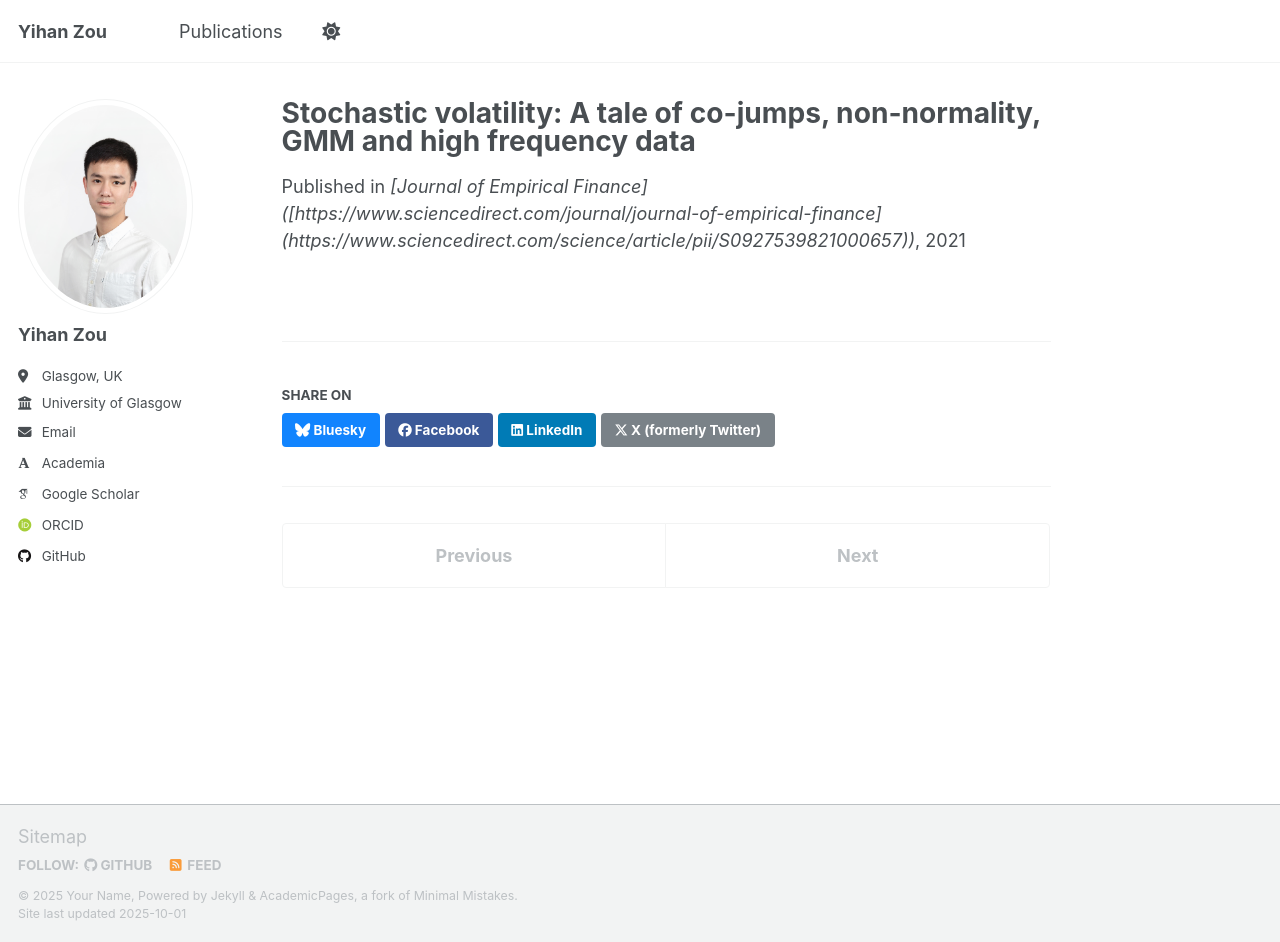
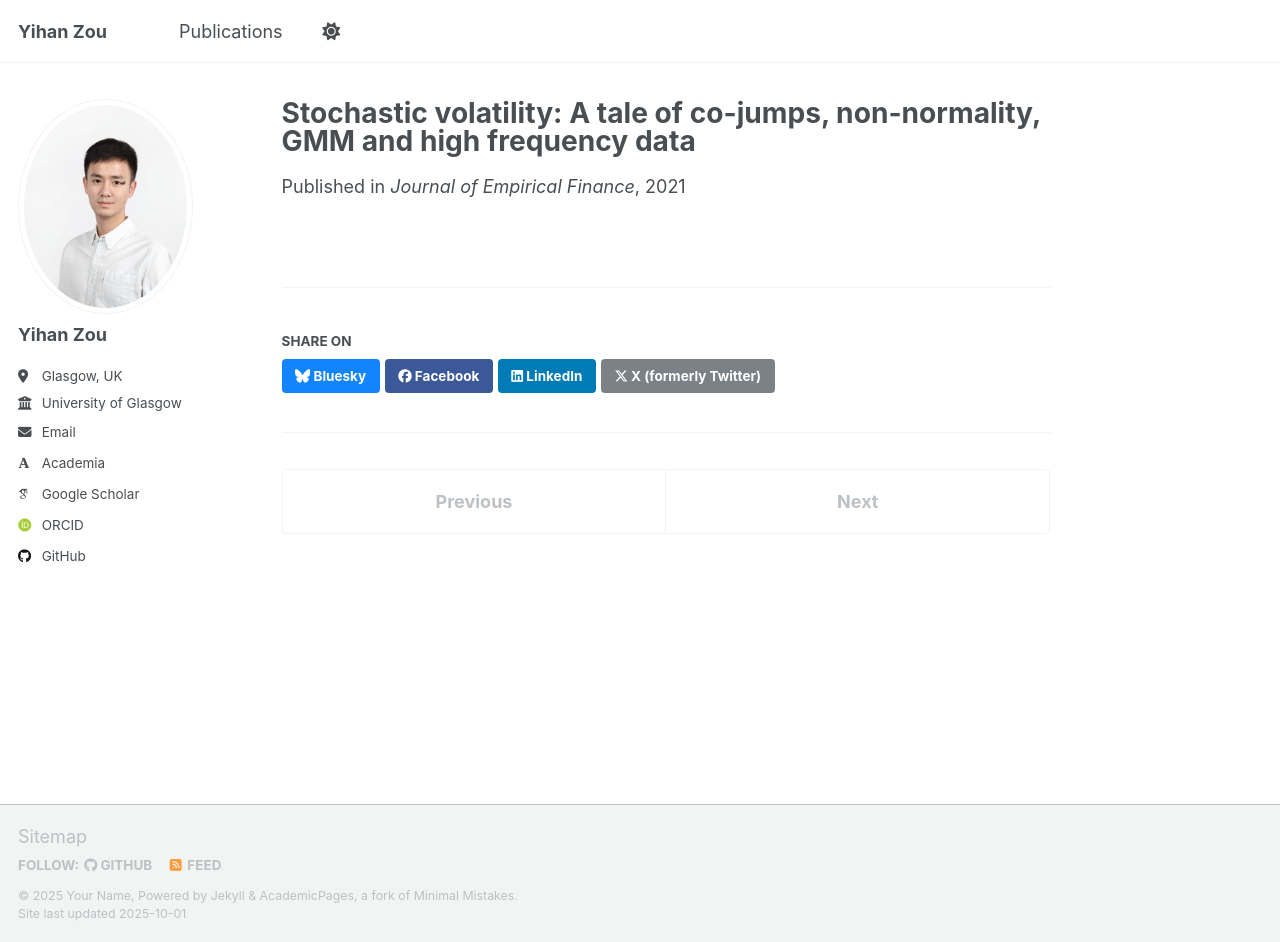
Before and after one commit to yihanZzz/yihanZzz.github.io, a Jekyll site: the page built from _publications/2021-08-stochastic-volatility-cojumps-nonnormality-gmm-high-frequency.md, in a window 1280 px wide and 942 px high. Built offline with Jekyll 4.4.1, drawn with Linux system fonts in a browser that asks for light colours; some web fonts are replaced; a script that is not in the unit is left out; part of the change alters nothing that is shown.

Commit message:
Update 2021-08-stochastic-volatility-cojumps-nonnormality-gmm-high-frequency.md

```diff
--- a/_publications/2021-08-stochastic-volatility-cojumps-nonnormality-gmm-high-frequency.md
+++ b/_publications/2021-08-stochastic-volatility-cojumps-nonnormality-gmm-high-frequency.md
@@ -1,7 +1,8 @@
 ---
 title: "Stochastic volatility: A tale of co-jumps, non-normality, GMM and high frequency data"
 authors: "Christian Ewald and Yihan Zou"
-venue: "[Journal of Empirical Finance]([https://www.sciencedirect.com/journal/journal-of-empirical-finance](https://www.sciencedirect.com/science/article/pii/S0927539821000657))"
+venue: "Journal of Empirical Finance"
+venue_url: "https://www.sciencedirect.com/science/article/pii/S0927539821000657"
 date: 2021-08-01
 collection: publications
 category: Journal articles
```
